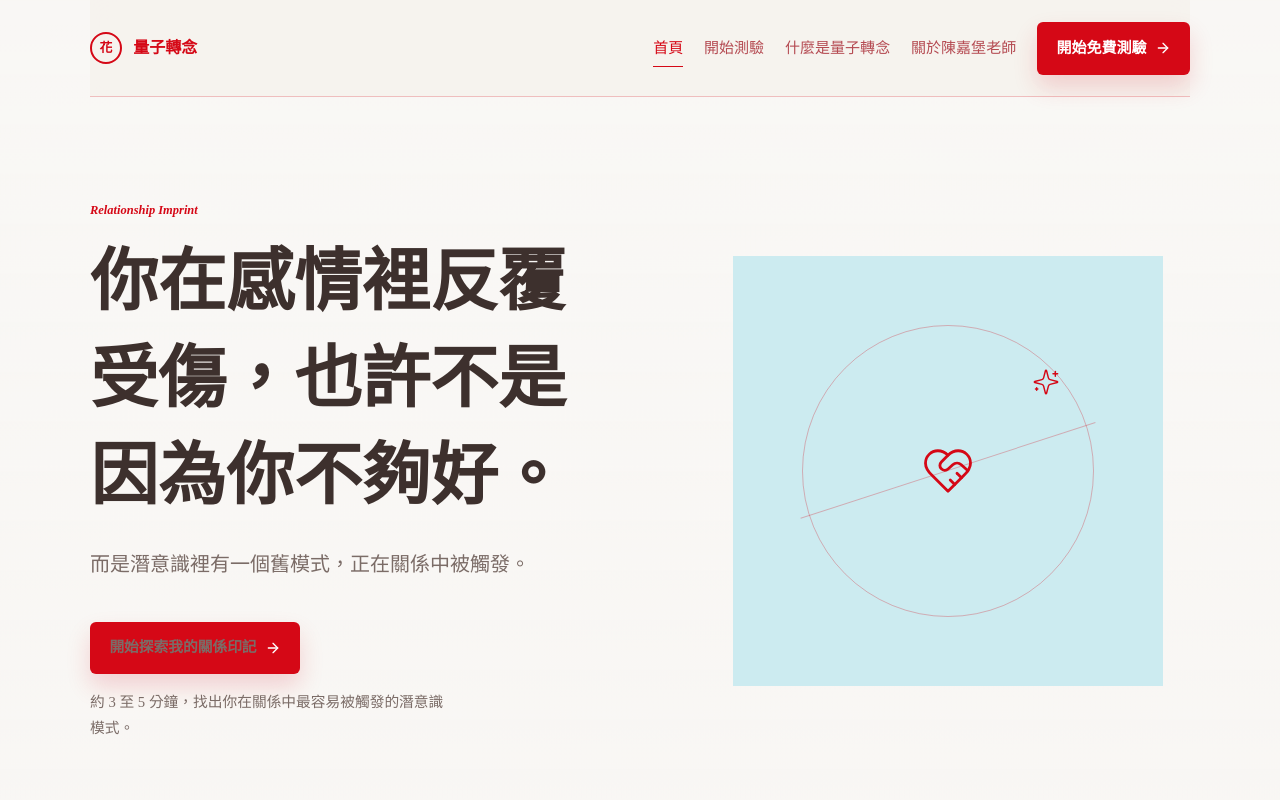
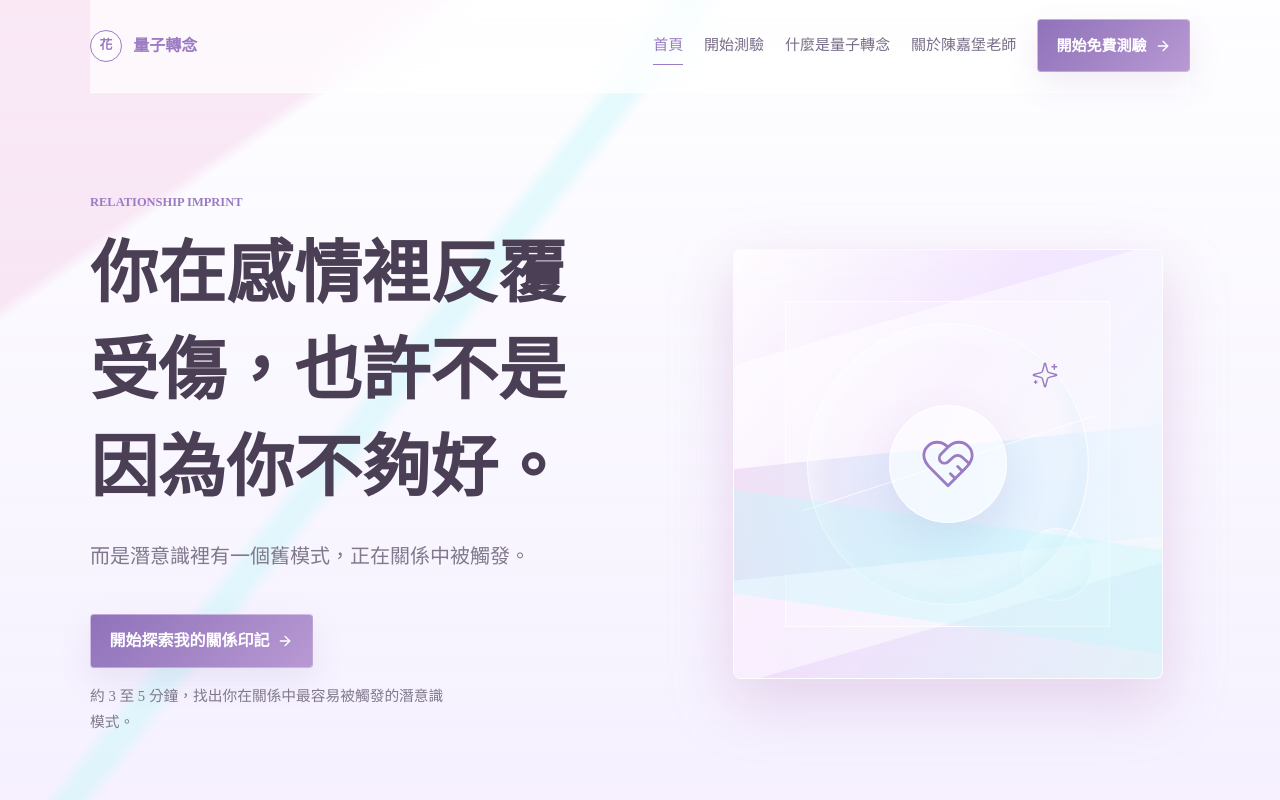
Before and after one commit to chenchiapao-wq/relationship-imprint-quiz, a React (Vite) app: page / in a window 1280 px wide. Shown: the top 800 px of the page. Built offline with nearby package versions, Linux system fonts and the light colour scheme.

Commit message:
Refresh visual style with soft iridescent theme

```diff
--- a/src/components/DecorativeMark.tsx
+++ b/src/components/DecorativeMark.tsx
@@ -4,9 +4,14 @@ export function DecorativeMark() {
   return (
     <div className="decorative-mark" aria-hidden="true">
       <div className="mark-panel">
+        <div className="mark-glass" />
+        <div className="mark-ribbon" />
         <div className="mark-circle mark-circle-large" />
+        <div className="mark-circle mark-circle-small" />
         <div className="mark-line" />
-        <HeartHandshake size={54} strokeWidth={1.25} />
+        <div className="mark-icon">
+          <HeartHandshake size={58} strokeWidth={1.15} />
+        </div>
         <Sparkles className="mark-sparkle" size={28} strokeWidth={1.25} />
       </div>
     </div>
--- a/src/styles/global.css
+++ b/src/styles/global.css
@@ -1,17 +1,21 @@
 :root {
   color-scheme: light;
-  --bg: #f5f2ee;
-  --surface: #fffdf9;
-  --surface-warm: #fbf6ef;
-  --red: #d50816;
-  --red-dark: #a80712;
-  --rose: #f3dbdc;
-  --sky: #ccebf0;
-  --ink: #3d302d;
-  --muted: #7b6c67;
-  --line: #e6c6c8;
-  --line-strong: #d78d92;
-  --shadow: 0 18px 50px rgba(100, 42, 42, 0.08);
+  --bg: #fbf8ff;
+  --surface: rgba(255, 255, 255, 0.78);
+  --surface-solid: #fffefe;
+  --surface-warm: rgba(255, 248, 254, 0.82);
+  --red: #9b7bc3;
+  --red-dark: #72559d;
+  --rose: #f5d8ec;
+  --sky: #dff8fa;
+  --aqua: #aeeaf0;
+  --pearl: #fff9ef;
+  --ink: #4a3f54;
+  --muted: #81788d;
+  --line: rgba(164, 139, 199, 0.24);
+  --line-strong: rgba(155, 123, 195, 0.42);
+  --shadow: 0 22px 60px rgba(105, 79, 146, 0.12);
+  --glow: 0 20px 60px rgba(246, 203, 235, 0.34);
   font-family: "Noto Serif TC", "Songti TC", "PingFang TC", "Microsoft JhengHei", serif;
   line-height: 1.75;
   font-weight: 400;
@@ -31,8 +35,25 @@ body {
   margin: 0;
   min-width: 320px;
   background:
-    linear-gradient(180deg, rgba(255, 255, 255, 0.42), rgba(245, 242, 238, 0.82)),
+    linear-gradient(128deg, rgba(255, 255, 255, 0) 0 35%, rgba(203, 247, 250, 0.5) 36% 37%, rgba(255, 255, 255, 0) 38% 100%),
+    linear-gradient(145deg, rgba(245, 211, 235, 0.5) 0 18%, rgba(255, 255, 255, 0) 19% 100%),
+    linear-gradient(180deg, rgba(255, 255, 255, 0.78), rgba(245, 240, 255, 0.88)),
     var(--bg);
+  background-attachment: fixed;
+}
+
+body::before {
+  content: "";
+  position: fixed;
+  inset: 0;
+  z-index: -1;
+  pointer-events: none;
+  background:
+    linear-gradient(116deg, transparent 0 10%, rgba(226, 213, 255, 0.5) 11%, transparent 21%),
+    linear-gradient(132deg, transparent 0 44%, rgba(255, 207, 235, 0.55) 45%, transparent 58%),
+    linear-gradient(104deg, transparent 0 68%, rgba(184, 246, 241, 0.5) 69%, transparent 78%);
+  filter: blur(18px);
+  opacity: 0.72;
 }
 
 button,
@@ -99,10 +120,10 @@ ol {
   gap: 1.5rem;
   width: min(100% - 2rem, 1100px);
   margin: 0 auto;
-  padding: 1.35rem 0;
-  background: rgba(245, 242, 238, 0.9);
-  backdrop-filter: blur(12px);
-  border-bottom: 1px solid rgba(213, 8, 22, 0.22);
+  padding: 1.2rem 0;
+  background: rgba(255, 255, 255, 0.68);
+  backdrop-filter: blur(18px);
+  border-bottom: 1px solid rgba(255, 255, 255, 0.72);
 }
 
 .brand,
@@ -120,8 +141,9 @@ ol {
   place-items: center;
   width: 32px;
   height: 32px;
-  border: 2px solid currentColor;
+  border: 1px solid currentColor;
   border-radius: 999px;
+  background: rgba(255, 255, 255, 0.54);
   font-size: 0.8rem;
   line-height: 1;
 }
@@ -134,7 +156,7 @@ ol {
   display: flex;
   align-items: center;
   gap: 1.3rem;
-  color: #b54b52;
+  color: #786d88;
   font-size: 0.94rem;
 }
 
@@ -166,19 +188,23 @@ ol {
 }
 
 .section-band {
-  padding: 6.4rem 0;
+  padding: 6.2rem 0;
 }
 
 .split-band {
-  background: rgba(255, 253, 249, 0.56);
-  border-top: 1px solid rgba(213, 8, 22, 0.12);
-  border-bottom: 1px solid rgba(213, 8, 22, 0.12);
+  background:
+    linear-gradient(120deg, rgba(255, 255, 255, 0.62), rgba(235, 246, 255, 0.48)),
+    linear-gradient(166deg, rgba(250, 214, 241, 0.28), rgba(255, 255, 255, 0));
+  border-top: 1px solid rgba(255, 255, 255, 0.8);
+  border-bottom: 1px solid rgba(155, 123, 195, 0.14);
 }
 
 .hero {
   min-height: calc(100vh - 86px);
   display: grid;
   align-items: center;
+  position: relative;
+  overflow: hidden;
 }
 
 .hero-grid,
@@ -197,8 +223,8 @@ ol {
   margin-bottom: 0.8rem;
   color: var(--red);
   font-size: 0.78rem;
-  font-style: italic;
   font-weight: 700;
+  text-transform: uppercase;
   letter-spacing: 0;
 }
 
@@ -217,7 +243,7 @@ ol {
   margin-top: 2.5rem;
 }
 
-.hero-actions span {
+.hero-actions > span {
   max-width: 360px;
   color: var(--muted);
   font-size: 0.92rem;
@@ -231,20 +257,22 @@ ol {
   min-height: 46px;
   padding: 0.78rem 1.15rem;
   border: 1px solid transparent;
-  border-radius: 6px;
+  border-radius: 4px;
   font-weight: 700;
   letter-spacing: 0;
-  transition: transform 160ms ease, background 160ms ease, color 160ms ease, border 160ms ease;
+  box-shadow: 0 12px 32px rgba(132, 101, 170, 0.12);
+  transition: transform 160ms ease, background 160ms ease, color 160ms ease, border 160ms ease, box-shadow 160ms ease;
 }
 
 .button:hover:not(:disabled) {
   transform: translateY(-1px);
+  box-shadow: 0 18px 38px rgba(132, 101, 170, 0.18);
 }
 
 .button-primary {
   color: #fff;
-  background: var(--red);
-  box-shadow: 0 12px 24px rgba(213, 8, 22, 0.16);
+  background: linear-gradient(135deg, #8f72ba, #b899d3);
+  border-color: rgba(255, 255, 255, 0.36);
 }
 
 .button-primary:hover {
@@ -253,13 +281,13 @@ ol {
 
 .button-ghost {
   color: var(--red);
-  background: transparent;
+  background: rgba(255, 255, 255, 0.42);
   border-color: var(--line-strong);
 }
 
 .button-light {
   color: var(--red);
-  background: var(--surface);
+  background: rgba(255, 255, 255, 0.88);
   border-color: rgba(255, 255, 255, 0.7);
 }
 
@@ -274,34 +302,93 @@ ol {
   place-items: center;
   width: min(100%, 430px);
   aspect-ratio: 1;
-  background: var(--sky);
+  background:
+    linear-gradient(128deg, rgba(255, 255, 255, 0.82), rgba(234, 213, 255, 0.52) 42%, rgba(207, 250, 249, 0.54)),
+    linear-gradient(22deg, rgba(255, 219, 241, 0.58), rgba(255, 255, 255, 0));
   color: var(--red);
   overflow: hidden;
+  border: 1px solid rgba(255, 255, 255, 0.78);
+  border-radius: 8px;
+  box-shadow: var(--shadow), var(--glow);
+}
+
+.mark-panel::before,
+.mark-panel::after {
+  content: "";
+  position: absolute;
+  inset: 14% -12%;
+  background: rgba(255, 255, 255, 0.48);
+  transform: rotate(-16deg);
+}
+
+.mark-panel::after {
+  inset: auto -12% 13%;
+  height: 24%;
+  background: rgba(191, 245, 248, 0.36);
+  transform: rotate(8deg);
+}
+
+.mark-glass {
+  position: absolute;
+  inset: 12%;
+  border: 1px solid rgba(255, 255, 255, 0.82);
+  background: rgba(255, 255, 255, 0.2);
+}
+
+.mark-ribbon {
+  position: absolute;
+  inset: 46% -15% auto;
+  height: 26%;
+  background: linear-gradient(90deg, rgba(244, 200, 235, 0.58), rgba(205, 238, 255, 0.6), rgba(255, 255, 255, 0));
+  transform: rotate(-6deg);
 }
 
 .mark-circle {
   position: absolute;
-  border: 1px solid rgba(213, 8, 22, 0.28);
+  border: 1px solid rgba(255, 255, 255, 0.86);
   border-radius: 999px;
+  box-shadow: inset 7px 8px 22px rgba(255, 255, 255, 0.6), inset -7px -8px 18px rgba(166, 221, 238, 0.2);
 }
 
 .mark-circle-large {
-  width: 68%;
-  height: 68%;
+  width: 66%;
+  height: 66%;
+}
+
+.mark-circle-small {
+  right: 16%;
+  bottom: 18%;
+  width: 17%;
+  height: 17%;
+  opacity: 0.84;
 }
 
 .mark-line {
   position: absolute;
   width: 72%;
   height: 1px;
-  background: rgba(213, 8, 22, 0.28);
+  background: rgba(255, 255, 255, 0.84);
   transform: rotate(-18deg);
+}
+
+.mark-icon {
+  position: relative;
+  z-index: 1;
+  display: grid;
+  place-items: center;
+  width: 118px;
+  height: 118px;
+  background: rgba(255, 255, 255, 0.6);
+  border: 1px solid rgba(255, 255, 255, 0.84);
+  border-radius: 50%;
+  box-shadow: 0 18px 44px rgba(139, 105, 178, 0.14);
 }
 
 .mark-sparkle {
   position: absolute;
   right: 24%;
   top: 26%;
+  z-index: 1;
 }
 
 .section-header {
@@ -334,10 +421,11 @@ ol {
 .book-card,
 .result-card,
 .list-panel {
-  background: rgba(255, 253, 249, 0.78);
-  border: 1px solid rgba(213, 8, 22, 0.16);
-  border-radius: 6px;
+  background: var(--surface);
+  border: 1px solid rgba(255, 255, 255, 0.74);
+  border-radius: 8px;
   box-shadow: var(--shadow);
+  backdrop-filter: blur(12px);
 }
 
 .soft-card {
@@ -379,7 +467,11 @@ ol {
 .contrast-table {
   width: min(100%, 820px);
   margin: 0 auto;
-  border-top: 1px solid var(--line-strong);
+  padding: 0 1.4rem;
+  background: rgba(255, 255, 255, 0.48);
+  border: 1px solid rgba(255, 255, 255, 0.72);
+  border-radius: 8px;
+  box-shadow: var(--shadow);
 }
 
 .contrast-row {
@@ -404,6 +496,7 @@ ol {
 }
 
 .quiz-invite {
+  position: relative;
   padding-top: 4rem;
   padding-bottom: 4rem;
 }
@@ -413,9 +506,12 @@ ol {
   justify-items: center;
   text-align: center;
   padding: 3rem 1.5rem;
-  background: var(--surface);
-  border-top: 1px solid var(--line-strong);
-  border-bottom: 1px solid var(--line-strong);
+  background:
+    linear-gradient(140deg, rgba(255, 255, 255, 0.78), rgba(240, 220, 255, 0.56)),
+    linear-gradient(28deg, rgba(201, 247, 247, 0.44), rgba(255, 255, 255, 0));
+  border: 1px solid rgba(255, 255, 255, 0.78);
+  border-radius: 8px;
+  box-shadow: var(--shadow), var(--glow);
   color: var(--red);
 }
 
@@ -435,9 +531,9 @@ ol {
 .quiz-meta span {
   padding: 0.35rem 0.7rem;
   color: var(--red);
-  border: 1px solid var(--line);
+  border: 1px solid rgba(255, 255, 255, 0.76);
   border-radius: 999px;
-  background: rgba(255, 255, 255, 0.45);
+  background: rgba(255, 255, 255, 0.56);
   font-size: 0.9rem;
 }
 
@@ -475,8 +571,13 @@ ol {
   display: grid;
   place-items: center;
   min-height: 330px;
-  background: var(--sky);
+  background:
+    linear-gradient(132deg, rgba(255, 255, 255, 0.86), rgba(219, 244, 251, 0.58)),
+    linear-gradient(26deg, rgba(247, 205, 235, 0.5), rgba(255, 255, 255, 0));
   color: var(--red);
+  border: 1px solid rgba(255, 255, 255, 0.76);
+  border-radius: 8px;
+  box-shadow: var(--shadow);
 }
 
 .inline-actions,
@@ -493,7 +594,9 @@ ol {
 
 .final-cta {
   color: #fff;
-  background: var(--red);
+  background:
+    linear-gradient(116deg, rgba(127, 103, 166, 0.94), rgba(182, 144, 205, 0.86)),
+    linear-gradient(28deg, rgba(186, 242, 246, 0.5), rgba(255, 255, 255, 0));
 }
 
 .final-cta-inner,
@@ -512,7 +615,9 @@ ol {
 .site-footer {
   padding: 5rem 0;
   color: #fff;
-  background: var(--red);
+  background:
+    linear-gradient(180deg, rgba(114, 85, 157, 0.95), rgba(79, 67, 98, 0.96)),
+    linear-gradient(128deg, rgba(246, 199, 234, 0.34), rgba(186, 242, 246, 0.2));
   border-top: 1px solid rgba(255, 255, 255, 0.35);
 }
 
@@ -556,13 +661,13 @@ ol {
 }
 
 .list-panel.blue-line {
-  border-left-color: #4a9da8;
+  border-left-color: #73cbd5;
 }
 
 .list-panel p {
   margin: 0;
   padding: 0.65rem 0;
-  border-bottom: 1px solid rgba(213, 8, 22, 0.12);
+  border-bottom: 1px solid rgba(155, 123, 195, 0.14);
 }
 
 .list-panel p:last-child {
@@ -578,9 +683,10 @@ blockquote {
   margin: 0;
   padding: 1.3rem 1.5rem;
   color: var(--red);
-  background: var(--surface);
+  background: rgba(255, 255, 255, 0.68);
   border-left: 4px solid var(--red);
-  border-radius: 6px;
+  border-radius: 8px;
+  box-shadow: var(--shadow);
 }
 
 .book-grid {
@@ -605,10 +711,13 @@ blockquote {
 .quiz-shell {
   width: min(100% - 2rem, 820px);
   padding: 2rem;
-  background: var(--surface);
-  border: 1px solid rgba(213, 8, 22, 0.2);
-  border-radius: 6px;
-  box-shadow: var(--shadow);
+  background:
+    linear-gradient(150deg, rgba(255, 255, 255, 0.86), rgba(246, 231, 255, 0.72)),
+    linear-gradient(24deg, rgba(204, 248, 250, 0.34), rgba(255, 255, 255, 0));
+  border: 1px solid rgba(255, 255, 255, 0.78);
+  border-radius: 8px;
+  box-shadow: var(--shadow), var(--glow);
+  backdrop-filter: blur(12px);
 }
 
 .intro-shell,
@@ -638,9 +747,10 @@ blockquote {
 .progress-track {
   height: 8px;
   margin: 0.75rem 0 2.2rem;
-  background: #f1dcdd;
+  background: rgba(255, 255, 255, 0.62);
   border-radius: 999px;
   overflow: hidden;
+  box-shadow: inset 0 0 0 1px rgba(155, 123, 195, 0.16);
 }
 
 .progress-track.thin {
@@ -650,7 +760,7 @@ blockquote {
 
 .progress-fill {
   height: 100%;
-  background: var(--red);
+  background: linear-gradient(90deg, #9b7bc3, #efb4da, #9ee5eb);
   border-radius: 999px;
 }
 
@@ -674,14 +784,22 @@ blockquote {
   padding: 0.9rem 1rem;
   text-align: left;
   color: var(--ink);
-  background: var(--surface-warm);
-  border: 1px solid rgba(213, 8, 22, 0.14);
-  border-radius: 6px;
+  background: rgba(255, 255, 255, 0.62);
+  border: 1px solid rgba(255, 255, 255, 0.76);
+  border-radius: 8px;
+  box-shadow: 0 10px 26px rgba(105, 79, 146, 0.07);
+  transition: border 160ms ease, background 160ms ease, transform 160ms ease, box-shadow 160ms ease;
+}
+
+.option-card:hover {
+  transform: translateY(-1px);
+  border-color: rgba(155, 123, 195, 0.36);
+  box-shadow: 0 16px 34px rgba(105, 79, 146, 0.1);
 }
 
 .option-card.selected {
   color: var(--red);
-  background: #fff6ee;
+  background: rgba(255, 248, 253, 0.9);
   border-color: var(--red);
 }
 
@@ -704,7 +822,8 @@ blockquote {
   gap: 1rem;
   margin: 1.5rem -2rem -2rem;
   padding: 1rem 2rem;
-  background: rgba(255, 253, 249, 0.96);
+  background: rgba(255, 255, 255, 0.74);
+  backdrop-filter: blur(14px);
   border-top: 1px solid var(--line);
 }
 
@@ -720,6 +839,7 @@ blockquote {
 }
 
 .result-hero {
+  position: relative;
   padding-bottom: 4rem;
 }
 
@@ -733,6 +853,7 @@ blockquote {
   font-size: clamp(2rem, 6vw, 4rem);
   font-weight: 700;
   line-height: 1.25;
+  text-shadow: 0 12px 36px rgba(155, 123, 195, 0.18);
 }
 
 .result-name span {
@@ -754,11 +875,11 @@ blockquote {
 }
 
 .accent-card {
-  background: #fff7f2;
+  background: rgba(255, 248, 253, 0.84);
 }
 
 .accent-card.blue {
-  background: #edf9fb;
+  background: rgba(235, 250, 252, 0.84);
 }
 
 .secondary-grid {
@@ -812,9 +933,10 @@ blockquote {
     align-items: stretch;
     gap: 0.5rem;
     padding: 1rem;
-    background: var(--surface);
-    border: 1px solid var(--line);
+    background: rgba(255, 255, 255, 0.9);
+    border: 1px solid rgba(255, 255, 255, 0.78);
     box-shadow: var(--shadow);
+    backdrop-filter: blur(16px);
   }
 
   .site-nav.is-open {
```
